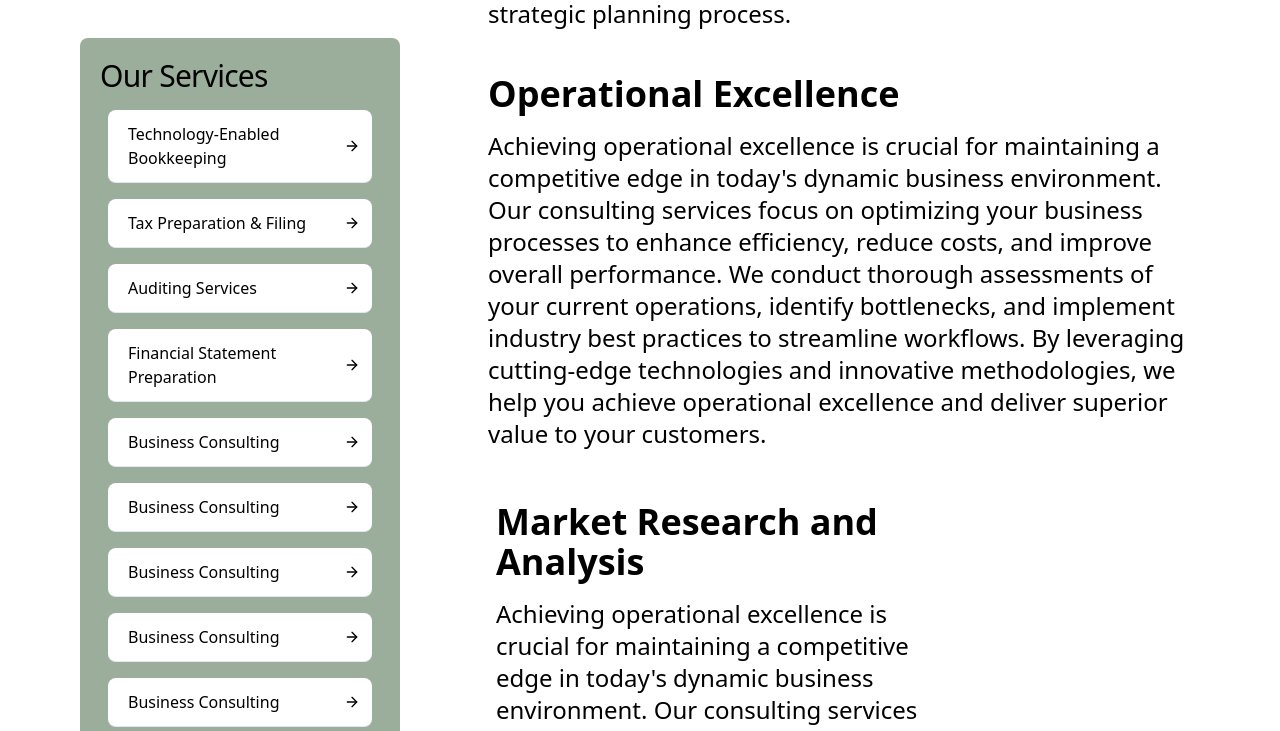
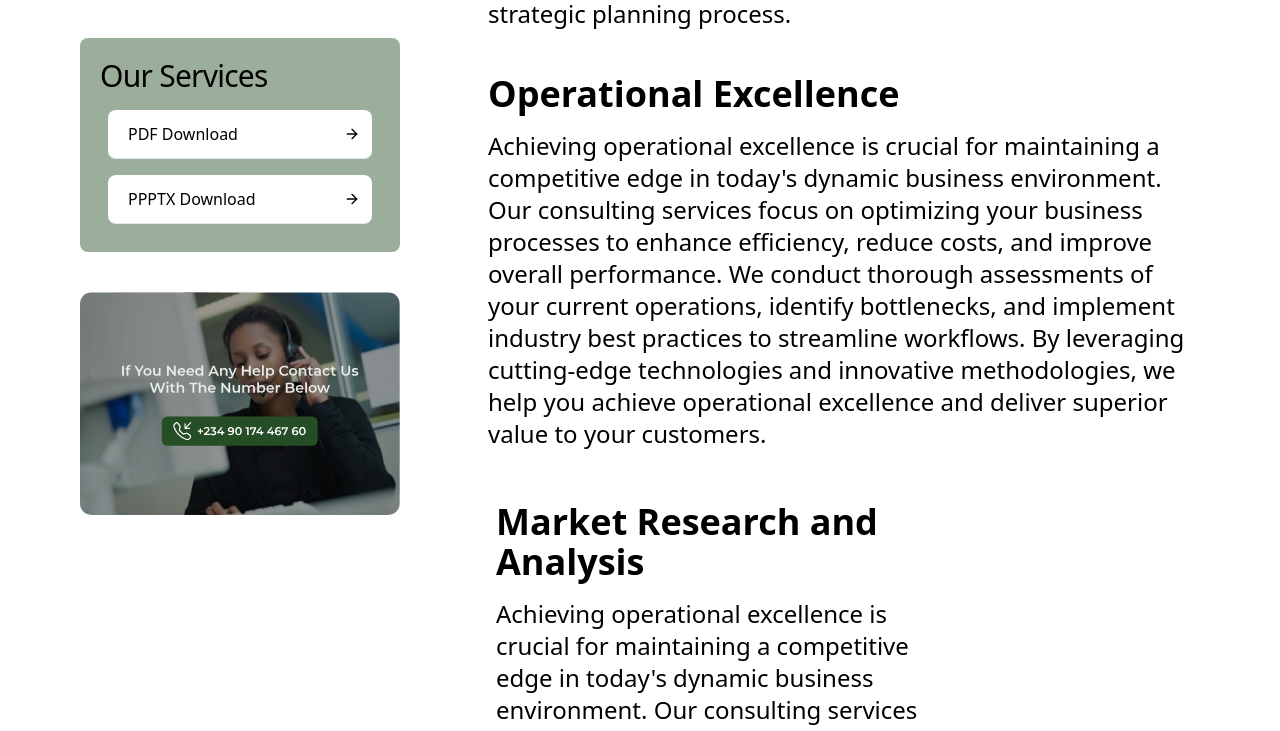
Before and after one commit to raji2004/vog-tech, a Next.js app: page /services in a window 1280 px wide. Shown: the part 1263-1994 px from the top of the page. Built offline with nearby package versions, Linux system fonts and the light colour scheme.

Commit message:
coreteam change

```diff
--- a/src/app/(landing Home)/_components/data.ts
+++ b/src/app/(landing Home)/_components/data.ts
@@ -248,11 +248,11 @@ export const teamMembers = [
         title: "ANGELA ADAMU, BSc,ACA",
         pos: "Chief Executive Officer",
     },
-    {
-        img: "/img/home/coreteam.svg",
-        title: "UDO, OKEY OKORO CPA, MNIM, M.Sc.(UK), PHD (USA), CNA, ACTI.",
-        pos: "CEO",
-    },
+    // {
+    //     img: "/img/home/coreteam.svg",
+    //     title: "UDO, OKEY OKORO CPA, MNIM, M.Sc.(UK), PHD (USA), CNA, ACTI.",
+    //     pos: "CEO",
+    // },
     {
         img: "/img/home/coreteam.svg",
         title: "UDO, OKEY OKORO CPA, MNIM, M.Sc.(UK), PHD (USA), CNA, ACTI.",
--- a/src/app/services/_components/leftbar.tsx
+++ b/src/app/services/_components/leftbar.tsx
@@ -31,9 +31,9 @@ export const Leftbar = () => {
                 <div className="flex flex-col">
                     <div className="flex flex-col  justify-between p-1  rounded-lg">
                         {
-                            services.map((item, i) => {
+                            brochure.map((item, i) => {
                                 return (
-                                    <FaqServices key={i} value={item.title} content={item.information} />
+                                    <FaqServices key={i} value={item.title} content={item.src} />
                                 )
                             })
                         }
```
